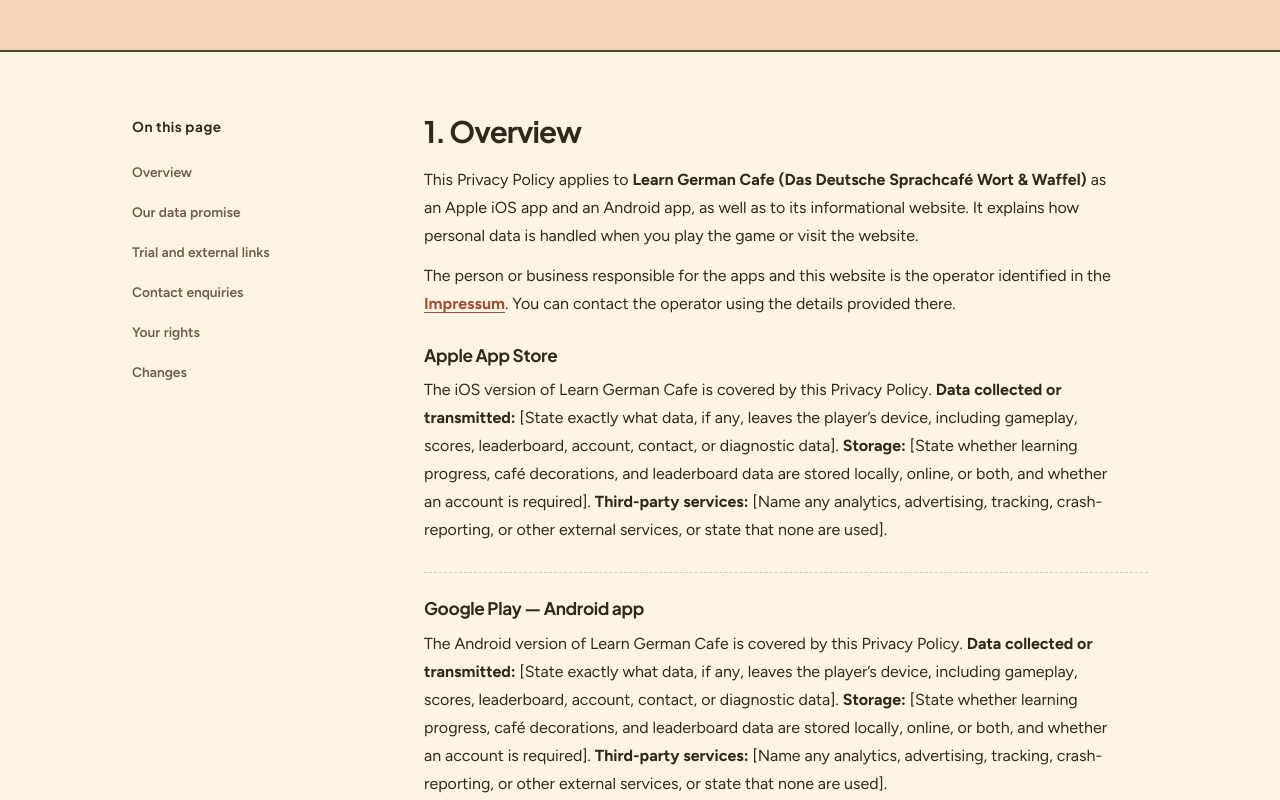
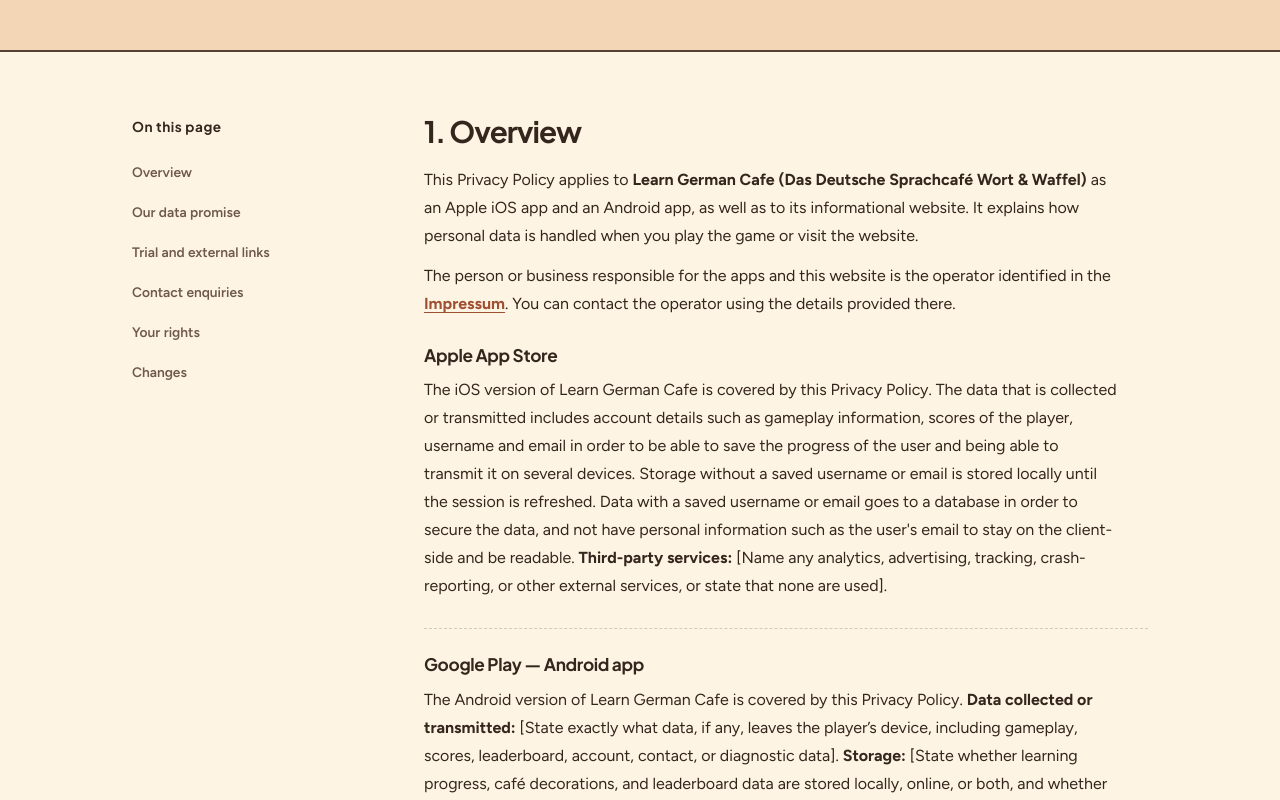
Before and after one commit to jlzs262/languagelearningcafe, a plain HTML site: page privacy.html in a window 1280 px wide. Shown: the part 464-1264 px from the top of the page. Drawn offline with Linux system fonts and the light colour scheme.

Commit message:
Update website

```diff
--- a/privacy.html
+++ b/privacy.html
@@ -59,7 +59,7 @@
 
           <div class="app-policy">
             <h3>Apple App Store</h3>
-            <p>The iOS version of Learn German Cafe is covered by this Privacy Policy. <strong>Data collected or transmitted:</strong> [State exactly what data, if any, leaves the player’s device, including gameplay, scores, leaderboard, account, contact, or diagnostic data]. <strong>Storage:</strong> [State whether learning progress, café decorations, and leaderboard data are stored locally, online, or both, and whether an account is required]. <strong>Third-party services:</strong> [Name any analytics, advertising, tracking, crash-reporting, or other external services, or state that none are used].</p>
+            <p>The iOS version of Learn German Cafe is covered by this Privacy Policy. The data that is collected or transmitted includes account details such as gameplay information, scores of the player, username and email in order to be able to save the progress of the user and being able to transmit it on several devices.  Storage without a saved username or email is stored locally until the session is refreshed. Data with a saved username or email goes to a database in order to secure the data, and not have personal information such as the user's email to stay on the client-side and be readable. <strong>Third-party services:</strong> [Name any analytics, advertising, tracking, crash-reporting, or other external services, or state that none are used].</p>
           </div>
 
           <div class="app-policy">
```
